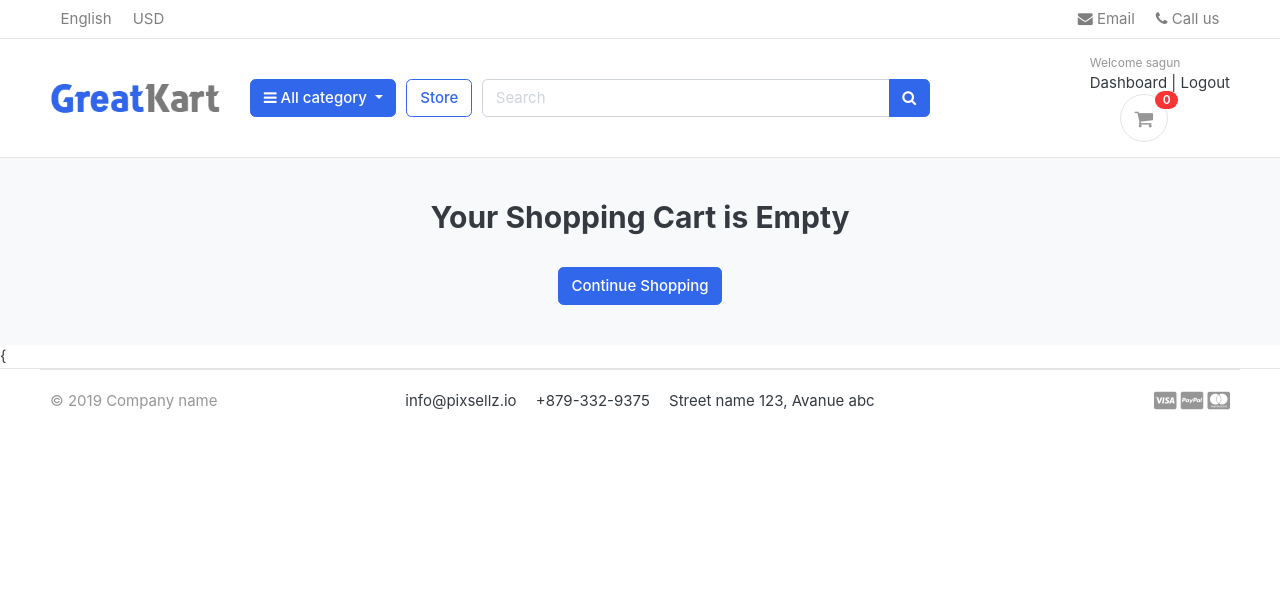
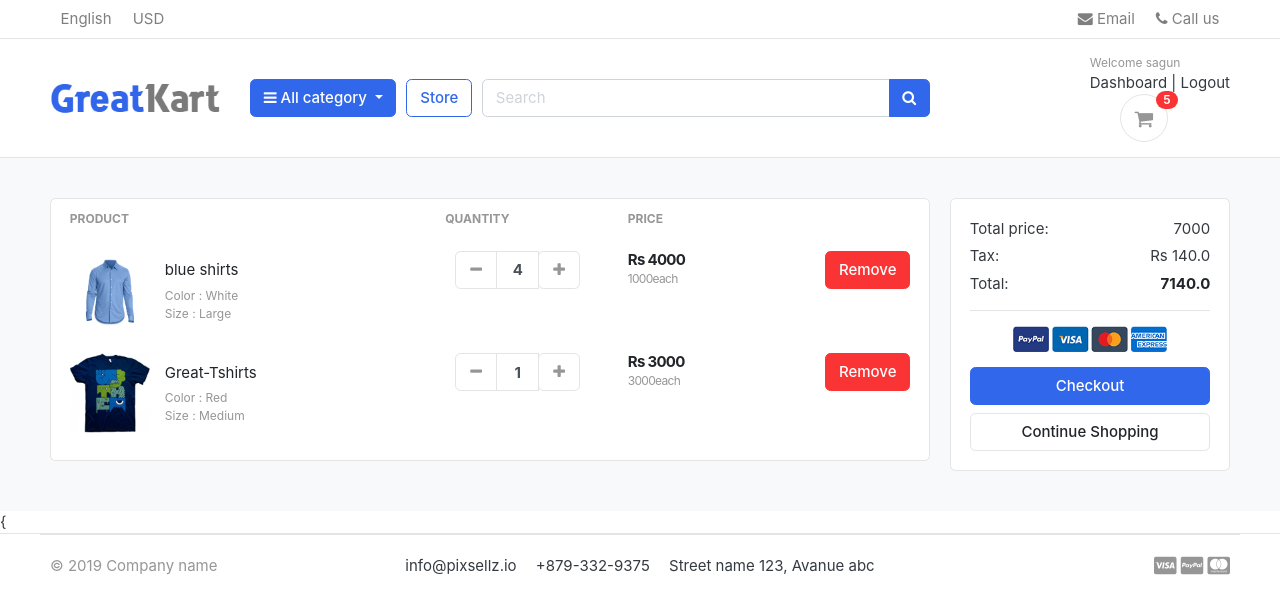
Before and after one commit to 6gun/Ecom-django, a Django app: page /cart/ in a window 1280 px wide. Shown: the top 614 px of the page. Run offline with Django 3.2, Linux system fonts and the light colour scheme; a user stored in the database is signed in; data comes from the database, SQL or seed files in the repository; both versions use the stored data as it was after the commit; some libraries are stand-ins or nearby versions; some web fonts are replaced.

Commit message:
handled cart and checkout page for the logged in users

```diff
--- a/Ecom/settings.py
+++ b/Ecom/settings.py
@@ -42,6 +42,7 @@
     'accounts',
     'store',
     'carts',
+
 
 ]
 
--- a/Ecom/urls.py
+++ b/Ecom/urls.py
@@ -25,4 +25,5 @@
     path('store/', include('store.urls')),
     path('cart/', include('carts.urls')),
     path('accounts/', include('accounts.urls')),
+
 ] +static(settings.MEDIA_URL, document_root=settings.MEDIA_ROOT)
--- a/carts/context_processors.py
+++ b/carts/context_processors.py
@@ -9,7 +9,10 @@
     else:
         try:
             cart = Cart.objects.filter(cart_id=_cart_id(request))
-            cart_items = CartItem.objects.all().filter(cart=cart[:1])
+            if request.user.is_authenticated:
+                cart_items = CartItem.objects.all().filter(user=request.user)
+            else:
+                cart_items = CartItem.objects.all().filter(cart=cart[:1])
             for cart_item in cart_items:
                 cart_count += cart_item.quantity
         except  Cart.DoesNotExist:
--- a/carts/models.py
+++ b/carts/models.py
@@ -1,5 +1,6 @@
 from django.db import models
 from store.models import Product, Variation  #import product from store
+from accounts.models import Account
 
 
 # Create your models here.
@@ -14,9 +15,10 @@
 
 
 class CartItem(models.Model):
+    user = models.ForeignKey(Account, on_delete=models.CASCADE, null=True)
     product = models.ForeignKey(Product, on_delete=models.CASCADE)
     variations = models.ManyToManyField(Variation, blank=True)
-    cart    = models.ForeignKey(Cart, on_delete=models.CASCADE)
+    cart    = models.ForeignKey(Cart, on_delete=models.CASCADE, null=True)
     quantity = models.IntegerField()
     is_active = models.BooleanField(default=True)
 
--- a/carts/urls.py
+++ b/carts/urls.py
@@ -6,4 +6,5 @@
     path('add_cart/<int:product_id>/', views.add_cart, name='add_cart'),
     path('remove_cart/<int:product_id>/<int:cart_item_id>/', views.remove_cart, name='remove_cart'),
     path('remove_cart_item/<int:product_id>/<int:cart_item_id>/', views.remove_cart_item, name='remove_cart_item'),
+    path('checkout/', views.checkout, name='checkout'),
 ]
--- a/carts/views.py
+++ b/carts/views.py
@@ -1,22 +1,26 @@
-from django.shortcuts import render, redirect,get_object_or_404
+from django.shortcuts import render, redirect, get_object_or_404
 from store.models import Product, Variation
 from .models import Cart, CartItem
 from django.core.exceptions import ObjectDoesNotExist
+from django.contrib.auth.decorators import login_required
 
 # Create your views here.
 from django.http import HttpResponse
 
 def _cart_id(request):
-     cart = request.session.session_key #session id
-     if not cart:
-         cart = request.session.create()#method to create new session
-     return cart
+    cart = request.session.session_key
+    if not cart:
+        cart = request.session.create()
+    return cart
 
-def add_cart(request, product_id):#adding product inside the card
+def add_cart(request, product_id):
+    current_user = request.user
     product = Product.objects.get(id=product_id) #get the product
-    product_variation = []
-    if request.method == 'POST':
-        for item in request.POST:
+    # If the user is authenticated
+    if current_user.is_authenticated:
+        product_variation = []
+        if request.method == 'POST':
+            for item in request.POST:
                 key = item
                 value = request.POST[key]
 
@@ -27,67 +31,120 @@
                     pass
 
 
+        is_cart_item_exists = CartItem.objects.filter(product=product, user=current_user).exists()
+        if is_cart_item_exists:
+            cart_item = CartItem.objects.filter(product=product, user=current_user)
+            ex_var_list = []
+            id = []
+            for item in cart_item:
+                existing_variation = item.variations.all()
+                ex_var_list.append(list(existing_variation))
+                id.append(item.id)
 
-    try:
-        cart = Cart.objects.get(cart_id=_cart_id(request))# get the cart using the cart_id present in the session
-    except Cart.DoesNotExist:
-        cart = Cart.objects.create(
-            cart_id =_cart_id(request)
-        )
-    cart.save()
+            if product_variation in ex_var_list:
+                # increase the cart item quantity
+                index = ex_var_list.index(product_variation)
+                item_id = id[index]
+                item = CartItem.objects.get(product=product, id=item_id)
+                item.quantity += 1
+                item.user = user
+                item.save()
 
 
-    is_cart_item_exists=CartItem.objects.filter(product=product, cart=cart).exists()#check cart item exist or not
-    if is_cart_item_exists:
-        cart_item = CartItem.objects.filter(product=product, cart=cart)
-        #existing variations --> db
-        #product variations -->product_variations
-        #item id --> db
-        ex_var_list = []
-        id  = []
-        for item in cart_item:
-            existing_variation = item.variations.all()
-            ex_var_list.append(list(existing_variation))
-            id.append(item.id)
+            else:
 
-        print(ex_var_list)
+                item = CartItem.objects.create(product=product, quantity=1, user=current_user)
+                if len(product_variation) > 0:
+                    item.variations.clear()
+                    item.variations.add(*product_variation)
+                    item.save()
+        else:
+            cart_item = CartItem.objects.create(
+                product = product,
+                quantity = 1,
+                user = current_user,
+            )
+            if len(product_variation) > 0:
+                cart_item.variations.clear()
+                cart_item.variations.add(*product_variation)
+            cart_item.save()
+        return redirect('cart')
+    # If the user is not authenticated
+    else:
+        product_variation = []
+        if request.method == 'POST':
+            for item in request.POST:
+                key = item
+                value = request.POST[key]
+
+                try:
+                    variation = Variation.objects.get(product=product, variation_category__iexact=key, variation_value__iexact=value)
+                    product_variation.append(variation)
+                except:
+                    pass
 
 
-        if product_variation in ex_var_list:
-            #increase the item quantity
-            index = ex_var_list.index(product_variation)
-            item_id = id[index]
-            item=CartItem.objects.get(product=product, id=item_id)
-            item.quantity += 1
-            item.save()
+        try:
+            cart = Cart.objects.get(cart_id=_cart_id(request)) # get the cart using the cart_id present in the session
+        except Cart.DoesNotExist:
+            cart = Cart.objects.create(
+                cart_id = _cart_id(request)
+            )
+        cart.save()
 
+        is_cart_item_exists = CartItem.objects.filter(product=product, cart=cart).exists()
+        if is_cart_item_exists:
+            cart_item = CartItem.objects.filter(product=product, cart=cart)
+            # existing_variations -> database
+            # current variation -> product_variation
+            # item_id -> database
+            ex_var_list = []
+            id = []
+            for item in cart_item:
+                existing_variation = item.variations.all()
+                ex_var_list.append(list(existing_variation))
+                id.append(item.id)
+
+            print(ex_var_list)
+
+            if product_variation in ex_var_list:
+                # increase the cart item quantity
+                index = ex_var_list.index(product_variation)
+                item_id = id[index]
+                item = CartItem.objects.get(product=product, id=item_id)
+                item.quantity += 1
+                item.save()
+
+            else:
+                item = CartItem.objects.create(product=product, quantity=1, cart=cart)
+                if len(product_variation) > 0:
+                    item.variations.clear()
+                    item.variations.add(*product_variation)
+                item.save()
         else:
-            item= CartItem.objects.create(product=product,quantity=1,cart=cart)
+            cart_item = CartItem.objects.create(
+                product = product,
+                quantity = 1,
+                cart = cart,
+            )
             if len(product_variation) > 0:
-                item.variations.clear()
-                item.variations.add(*product_variation)#add all product variations
-               #cart_item.quantity +=1 # cart_item.quantity = cart_item.quantity + 1
-            item.save()
-    else:
-        cart_item = CartItem.objects.create(
-            product = product,
-            quantity = 1,
-            cart = cart,
-        )
-        if len(product_variation) >0:
-            cart_item.variations.clear()
-            cart_item.variations.add(*product_variation)
+                cart_item.variations.clear()
+                cart_item.variations.add(*product_variation)
             cart_item.save()
-    return redirect('cart')
+        return redirect('cart')
 
 
 def remove_cart(request, product_id, cart_item_id):
-    cart = Cart.objects.get(cart_id=_cart_id(request))
+
     product = get_object_or_404(Product, id=product_id)
     try:
-        cart_item = CartItem.objects.get(product=product, cart=cart, id=cart_item_id)
+        if request.user.is_authenticated:
+            cart_item = CartItem.objects.get(product=product, user=request.user, id=cart_item_id)
+        else:
+            cart = Cart.objects.get(cart_id=_cart_id(request))
+            cart_item = CartItem.objects.get(product=product, cart=cart, id=cart_item_id)
         if cart_item.quantity > 1:
-            cart_item.quantity -=1
+            cart_item.quantity -= 1
             cart_item.save()
         else:
             cart_item.delete()
@@ -97,25 +154,30 @@
 
 
 def remove_cart_item(request, product_id, cart_item_id):
-    cart = Cart.objects.get(cart_id=_cart_id(request))
     product = get_object_or_404(Product, id=product_id)
-    cart_item = CartItem.objects.get(product=product, cart=cart, id=cart_item_id)
+    if request.user.is_authenticated:
+        cart_item = CartItem.objects.get(product=product, user=request.user, id=cart_item_id)
+    else:
+        cart = Cart.objects.get(cart_id=_cart_id(request))
+        cart_item = CartItem.objects.get(product=product, cart=cart, id=cart_item_id)
     cart_item.delete()
     return redirect('cart')
 
 
 def cart(request, total=0, quantity=0, cart_items=None):
     try:
-        tax=0
+        tax = 0
         grand_total = 0
-        cart = Cart.objects.get(cart_id= _cart_id(request))
-        cart_items= CartItem.objects.filter(cart=cart, is_active=True)
+        if request.user.is_authenticated:
+            cart_items = CartItem.objects.filter(user=request.user, is_active=True)
+        else:
+            cart = Cart.objects.get(cart_id=_cart_id(request))
+            cart_items = CartItem.objects.filter(cart=cart, is_active=True)
         for cart_item in cart_items:
             total += (cart_item.product.price * cart_item.quantity)
             quantity += cart_item.quantity
         tax = (2 * total)/100
-        grand_total= total + tax
-
+        grand_total = total + tax
     except ObjectDoesNotExist:
         pass #just ignore
 
@@ -123,8 +185,35 @@
         'total': total,
         'quantity': quantity,
         'cart_items': cart_items,
-        'tax'       :tax,
-        'grand_total':grand_total,
+        'tax'       : tax,
+        'grand_total': grand_total,
     }
+    return render(request, 'store/cart.html', context)
 
-    return render(request, 'store/cart.html', context)#passing all context dictionary to cart templates
+
+@login_required(login_url='login')
+def checkout(request, total=0, quantity=0, cart_items=None):
+    try:
+        tax = 0
+        grand_total = 0
+        if request.user.is_authenticated:
+            cart_items = CartItem.objects.filter(user=request.user, is_active=True)
+        else:
+            cart = Cart.objects.get(cart_id=_cart_id(request))
+            cart_items = CartItem.objects.filter(cart=cart, is_active=True)
+        for cart_item in cart_items:
+            total += (cart_item.product.price * cart_item.quantity)
+            quantity += cart_item.quantity
+        tax = (2 * total)/100
+        grand_total = total + tax
+    except ObjectDoesNotExist:
+        pass #just ignore
+
+    context = {
+        'total': total,
+        'quantity': quantity,
+        'cart_items': cart_items,
+        'tax'       : tax,
+        'grand_total': grand_total,
+    }
+    return render(request, 'store/checkout.html', context)
--- a/templates/store/cart.html
+++ b/templates/store/cart.html
@@ -103,7 +103,7 @@
                 <p class="text-center mb-3">
                 <img src= "{% static './images/misc/payments.png' %}" height="26">
                 </p>
-                <a href="./place-order.html" class="btn btn-primary btn-block"> Checkout </a>
+                <a href="{% url 'checkout' %}" class="btn btn-primary btn-block"> Checkout </a>
                 <a href="{% url 'store' %}" class="btn btn-light btn-block">Continue Shopping</a>
             </div> <!-- card-body.// -->
             </div> <!-- card.// -->
```
Also changed, not shown: accounts/views.py (+54 -2 lines), templates/store/checkout.html (added, +160 -0 lines), accounts/migrations/0003_alter_account_is_active.py (added), carts/migrations/0003_auto_20210923_0521.py (added), db.sqlite3.
